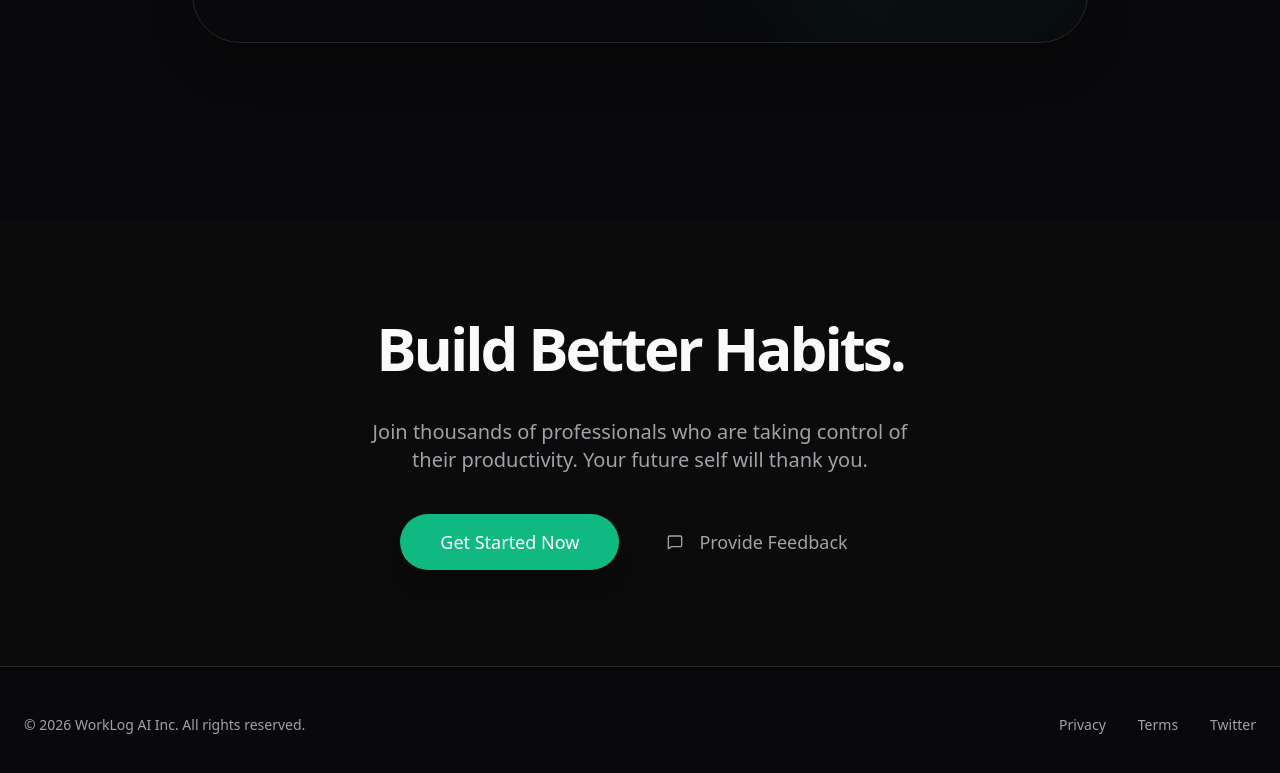
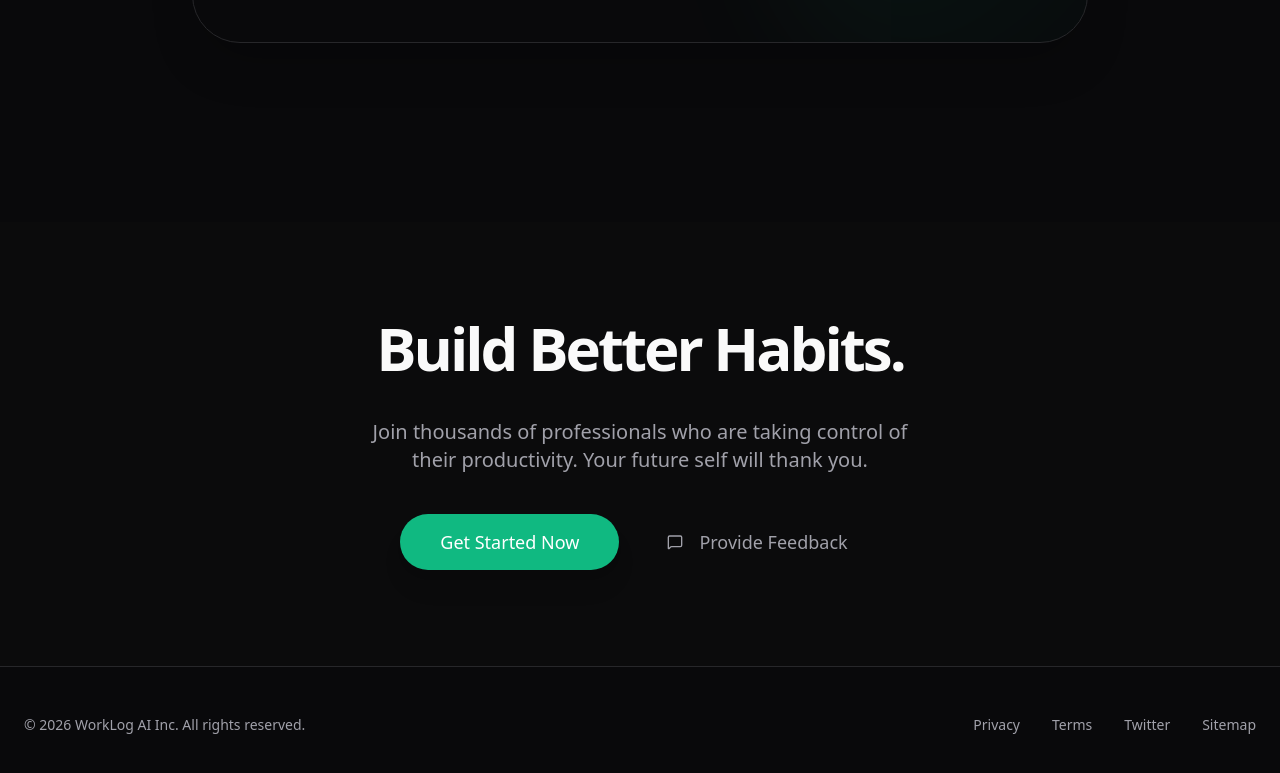
Before and after one commit to amaan6498/worklogai, a React (Vite) app in the folder frontend/: page / in a window 1280 px wide. Shown: the part 3843-4616 px from the top of the page. Built offline with nearby package versions, Linux system fonts and the light colour scheme; no server answers; the HTML template or start-up script is replaced by a standard one.

Commit message:
feat: add initial landing page with hero, parallax features, and CTA sections.

```diff
--- a/frontend/src/pages/LandingPage.tsx
+++ b/frontend/src/pages/LandingPage.tsx
@@ -211,6 +211,7 @@ const LandingPage = () => {
                         <a href="#" className="hover:text-foreground transition-colors">Privacy</a>
                         <a href="#" className="hover:text-foreground transition-colors">Terms</a>
                         <a href="#" className="hover:text-foreground transition-colors">Twitter</a>
+                        <a href="/sitemap.xml" className="hover:text-foreground transition-colors">Sitemap</a>
                     </div>
                 </div>
             </footer>
```
